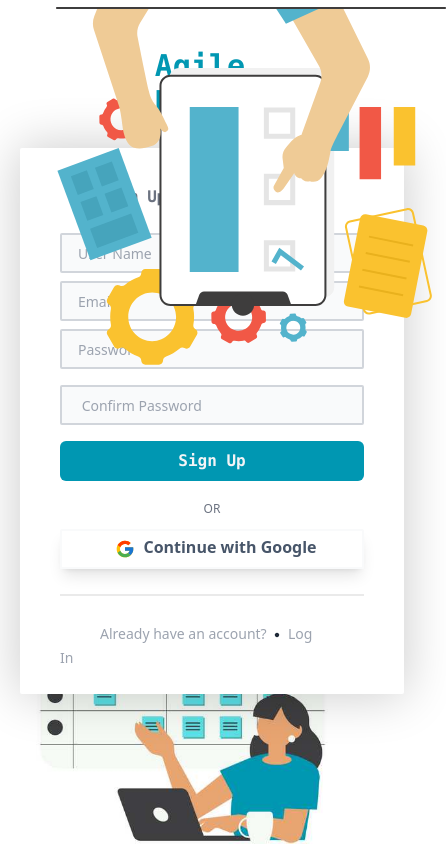
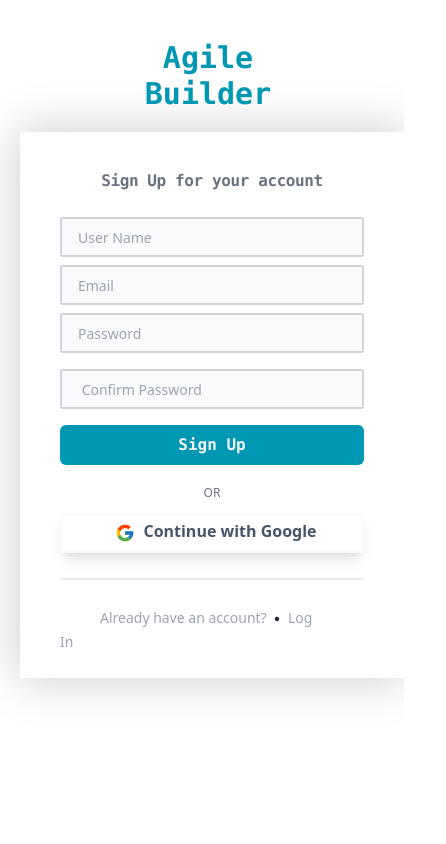
Before and after one commit to srshah27/agenda-builder, a Next.js app: page /Signup in a window 390 px wide. Shown: the whole page, 446 px wide, since content can reach past the window. Built offline with nearby package versions, Linux system fonts and the light colour scheme.

Commit message:
positioned signup

```diff
--- a/src/pages/Login.js
+++ b/src/pages/Login.js
@@ -3,7 +3,7 @@ import { FcGoogle } from 'react-icons/fc'
 import { RxDotFilled } from 'react-icons/rx'
 // import { Formik, Form, Field, ErrorMessage } from 'formik'
 import Image from 'next/image'
-function Login() {
+function login() {
   return (
     <div className="mt-20 ">
       <div className="flex items-center justify-center font-mono text-3xl font-bold md:text-4xl text-primary mx-52">
@@ -73,4 +73,4 @@ function Login() {
   )
 }
 
-export default Login
+export default login
--- a/src/pages/Signup.js
+++ b/src/pages/Signup.js
@@ -3,18 +3,18 @@ import { FcGoogle } from 'react-icons/fc'
 import { RxDotFilled } from 'react-icons/rx'
 // import { Formik, Form, Field, ErrorMessage } from 'formik'
 import Image from 'next/image'
-function Login() {
+function signup() {
   return (
     <div className="mt-10">
-      <div className="flex items-center justify-center text-3xl md:text-4xl text-primary font-mono font-bold  mx-52">
+      <div className="flex items-center justify-center text-3xl text-center md:text-4xl text-primary font-mono font-bold mx-52">
         <Image
-          className="inline mr-5 my-6 w-10 h-10 md:w-12 md:h-16 "
+          className="hidden mr-5 my-6 w-10 h-10 md:w-12 md:h-16 sm:inline"
           src="/logo.svg"
           alt="agenda"
           width={50}
           height={63}
         />
-        <span>Agile Builder</span>
+        <span className="">Agile Builder</span>
       </div>
 
       <section className="w-full p-5">
@@ -56,18 +56,31 @@ function Login() {
               </button>
               <div className="divider my-6 h-1"></div>
               <div className="inline mx-10 text-gray-400 text-sm">
-                Already have an account? <RxDotFilled className="inline text-gray-800" /> Log In
+                Already have an account?{' '}
+                <RxDotFilled className="inline text-gray-800" /> Log In
               </div>
             </form>
           </div>
         </div>
       </section>
       <div>
-        <Image src="/checklist.svg" alt="image1" className='scale-y-[-1] block absolute  top-0  left-14 ' width={400} height={500} />
-        <Image src="/business.svg" alt="image2" className='absolute bottom-0 right-0 -z-10' width={500} height={600} />
+        <Image
+          src="/checklist.svg"
+          alt="image1"
+          className="scale-y-[-1] absolute  top-0  left-14 hidden md:hidden lg:block -z-10"
+          width={400}
+          height={500}
+        />
+        <Image
+          src="/business.svg"
+          alt="image2"
+          className="absolute bottom-0 right-0 -z-10 hidden lg:block"
+          width={500}
+          height={600}
+        />
       </div>
     </div>
   )
 }
 
-export default Login
+export default signup
--- a/src/pages/index.js
+++ b/src/pages/index.js
@@ -1,12 +1,14 @@
+import Link from 'next/link'
+
 export default function Home() {
   return (
     <>
       <div className="flex justify-center h-screen">
-        <h1 className="my-auto font-semibold">Agenda Builder</h1>
+        <Link href={'/login'}>
+          <h1 className="my-auto font-semibold">Agenda Builder</h1>
+        </Link>
         {/* <button className="btn btn-primary">Button</button> */}
-        <form action="#">
-
-        </form>
+        <form action="#"></form>
       </div>
     </>
   )
```
